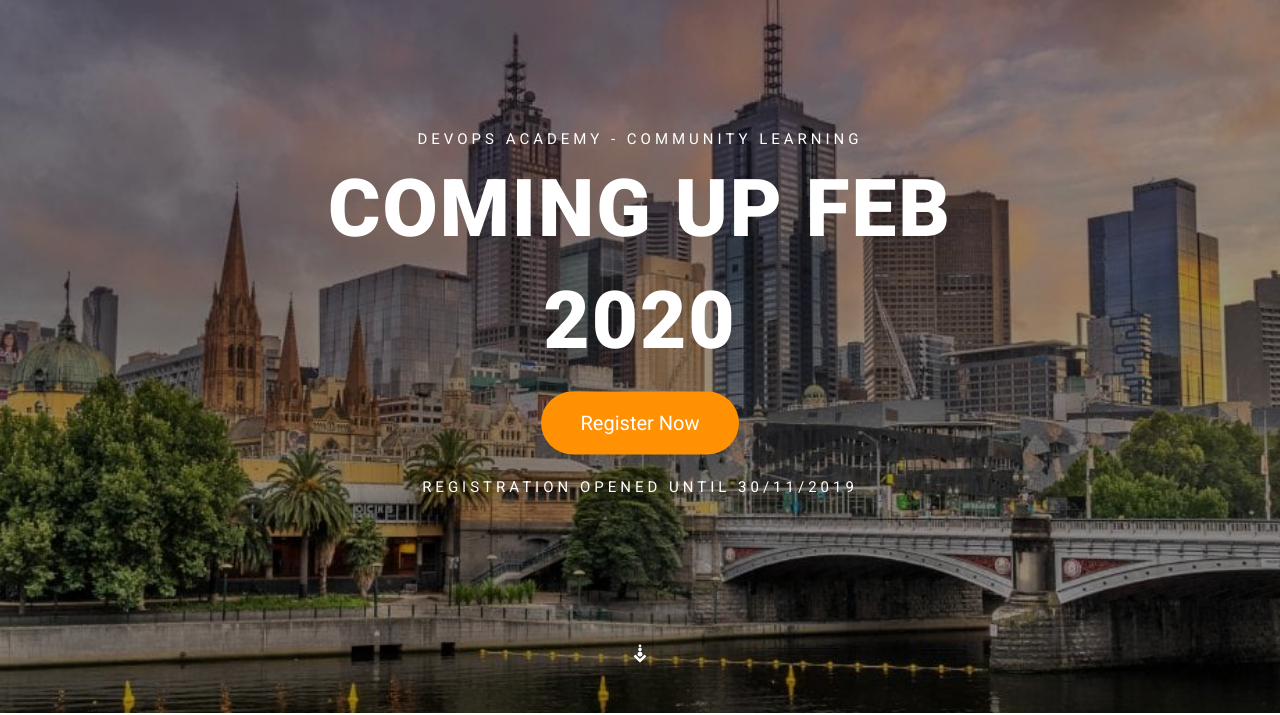
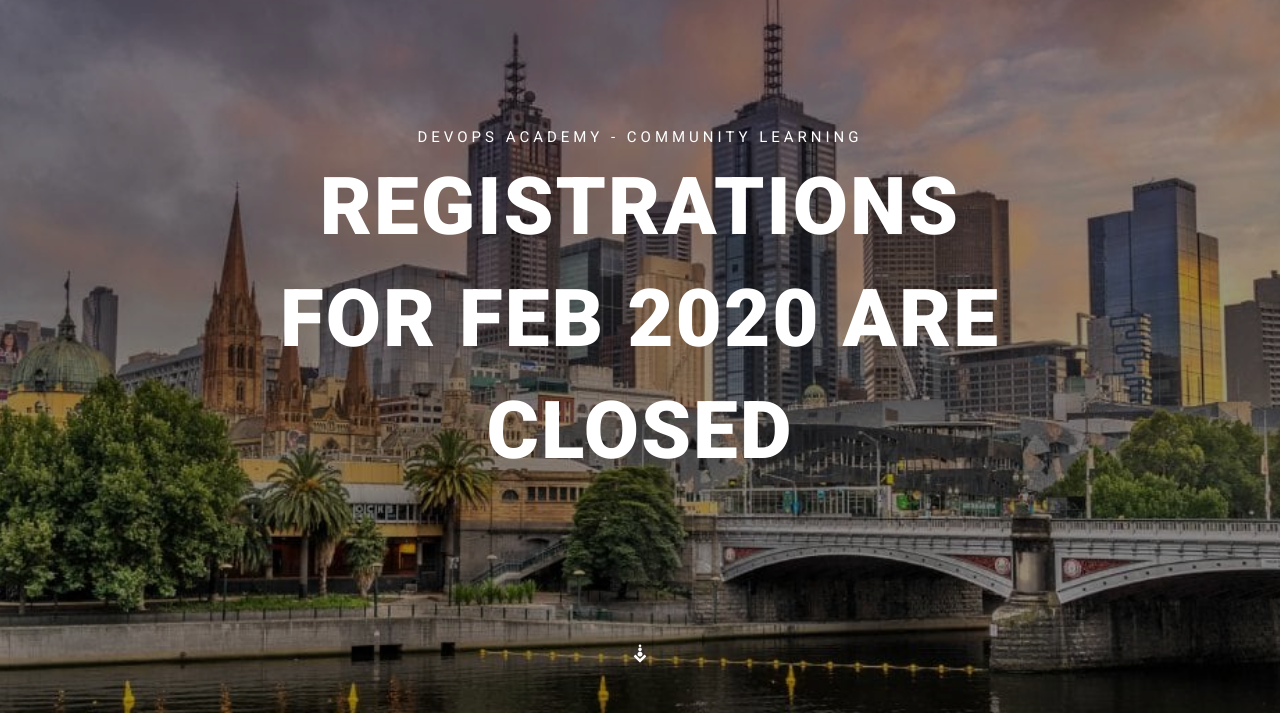
Before and after one commit to devopsacademyau/website, a plain HTML site: page index.html in a window 1280 px wide. Shown: the part 87-802 px from the top of the page. Drawn offline with Linux system fonts and the light colour scheme; files whose address does not match are found by name.

Commit message:
removed registration link

```diff
--- a/index.html
+++ b/index.html
@@ -95,13 +95,13 @@
                     <div class="col-xs-12 col-sm-10 col-sm-offset-1 col-md-8 col-md-offset-2 text-center">
                         <div class="header-text">
                             <div class="wow fadeInUp upper latter-space" data-wow-delay="0.2s">DevOps Academy - Community Learning</div>
-                            <h2 class="header-title wow fadeInUp upper" data-wow-delay="0.4s">Coming up Feb 2020</h2>
+                            <h2 class="header-title wow fadeInUp upper" data-wow-delay="0.4s">Registrations for Feb 2020 are closed</h2>
 
-                            <div class="wow fadeInUp" data-wow-delay="0.7s">
+                            <!-- <div class="wow fadeInUp" data-wow-delay="0.7s"> -->
                                 <!-- <a href="https://forms.gle/vVmCAYwXnrhmHRs39" class="bttn bttn-lg bttn-primary" target="_blank">Register Now - opened until 30/11</a> -->
-                                <a href="https://forms.gle/vVmCAYwXnrhmHRs39" class="bttn bttn-lg bttn-primary" target="_blank">Register Now</a>
-                            </div>
-                            <div class="wow fadeInUp upper latter-space" style="margin-top: 10px;" data-wow-delay="0.9s">Registration opened until 30/11/2019</div>
+                                <!-- <a href="https://forms.gle/vVmCAYwXnrhmHRs39" class="bttn bttn-lg bttn-primary" target="_blank">Registrations Closed</a> -->
+                            <!-- </div> -->
+                            <!-- <div class="wow fadeInUp upper latter-space" style="margin-top: 10px;" data-wow-delay="0.9s">Registration opened until 30/11/2019</div> -->
                         </div>
                     </div>
                 </div>
@@ -128,7 +128,7 @@
                         </div>
                     </div>
                     <div class="wow fadeInUp" data-wow-delay="0.7s">
-                        <a href="https://github.com/itbraustralia/devopsacademy" class="bttn bttn-primary" target="_blank">Learn More</a>
+                        <a href="https://github.com/devopsacademyau/academy" class="bttn bttn-primary" target="_blank">Learn More</a>
                     </div>
                 </div>
                 <div class="hidden-xs col-sm-6 col-md-offset-1">
```
